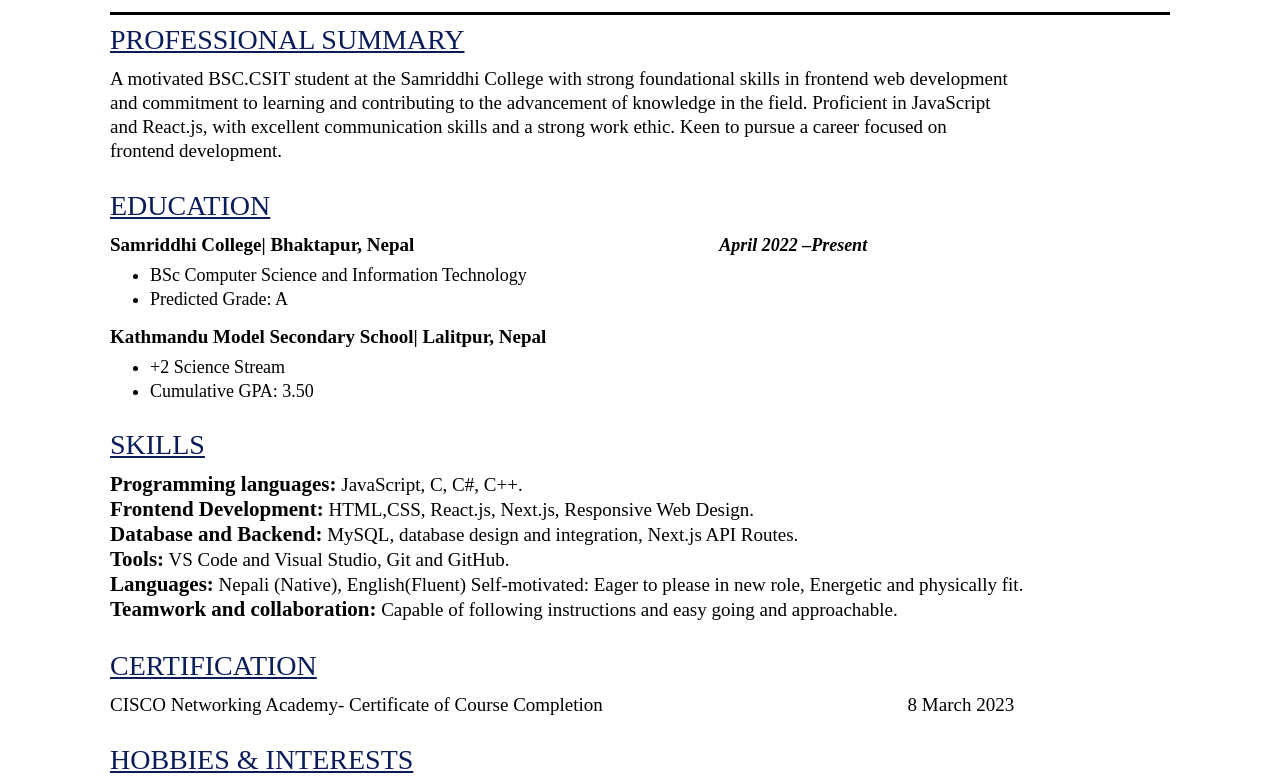
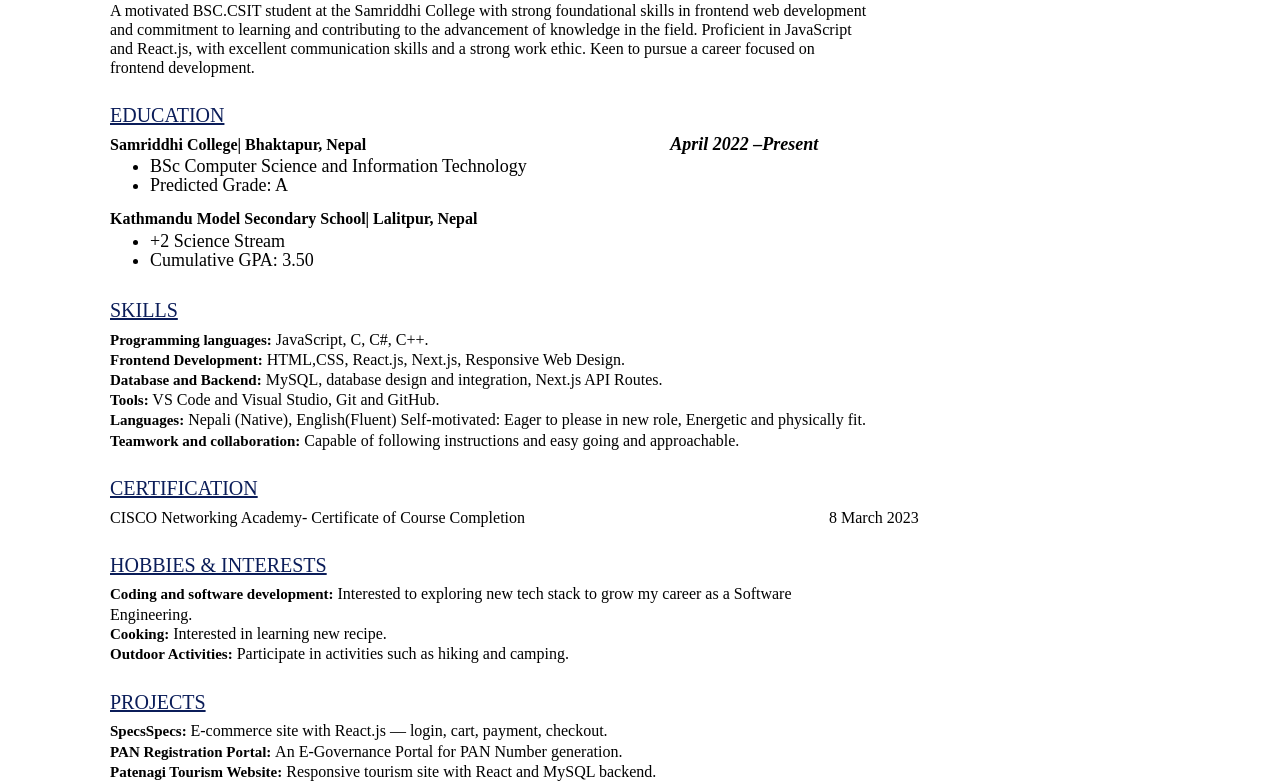
Before and after one commit to manjilaaa/CV1, a plain HTML site: page index.html in a window 1280 px wide. Shown: the part 305-1089 px from the top of the page. Drawn offline with Linux system fonts and the light colour scheme.

Commit message:
first commit

```diff
--- a/index.css
+++ b/index.css
@@ -2,8 +2,8 @@
 html, body {
   height: 100%;
   margin: 0;
-  line-height: 1.5em;
-  font-size: 16px;
+  line-height: 1.2em;
+
 }
 .body {
   display: flex;
@@ -35,7 +35,7 @@ html, body {
   color: #0b1d59;
   display: inline-block;
   font-weight: 100;
-  font-size: 28px;
+  font-size: 20px;
 }
 
 
@@ -49,7 +49,7 @@ html, body {
   margin-left: 20px;
 }
 .contact-info p{
-  font-size: 20px;
+  font-size: 16px;
 }
 
 .top i {
@@ -63,7 +63,7 @@ html, body {
 
 
 .P-summary, .edu, .skill, .cert, .hob-in, .projects {
-  margin-top: -30px;
+  margin-top: -20px;
 }
 .contact-info{
   margin-top: -25px;
@@ -76,7 +76,8 @@ html, body {
 .hob-in p,
 .projects p {
   margin-top: -4px;
-  font-size: 19px;
+  font-size: 16px;
+
 
 
 }
@@ -86,7 +87,7 @@ html, body {
 .cert b,
 .hob-in b,
 .projects b{
- font-size: 21px;
+ font-size: 15px;
 
 }
 
```
